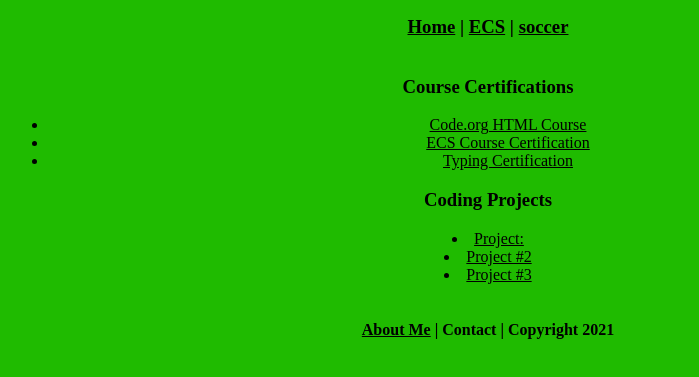
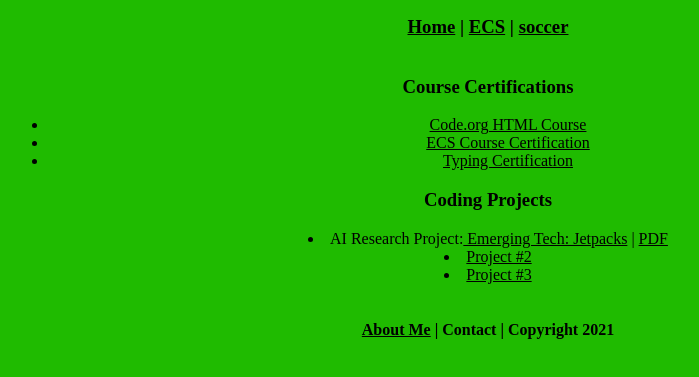
Before and after one commit to EverettAgresta/ecsportfolio2024b4, a plain HTML site: page ecs/index.html in a window 1280 px wide. Shown: the part 83-460 px from the top of the page, without its empty margins (152-851 px from the left). Drawn offline with Linux system fonts and the light colour scheme.

Commit message:
Update index.html

```diff
--- a/ecs/index.html
+++ b/ecs/index.html
@@ -23,7 +23,7 @@
             </ul>
             <h3>Coding Projects</h3>
          </ul>
-            <li><a href="#"> Project:
+            <li> AI Research Project:<a href="Emerging Technology Jet Pack.pptx"> Emerging Tech: Jetpacks</a> | <a href="Emerging Technology Jet Pack.pdf"> PDF</a> <?li>
             <li><a href="#"> Project #2</a></li>
             <li><a href="#"> Project #3</a></li>
             <ul>
```
